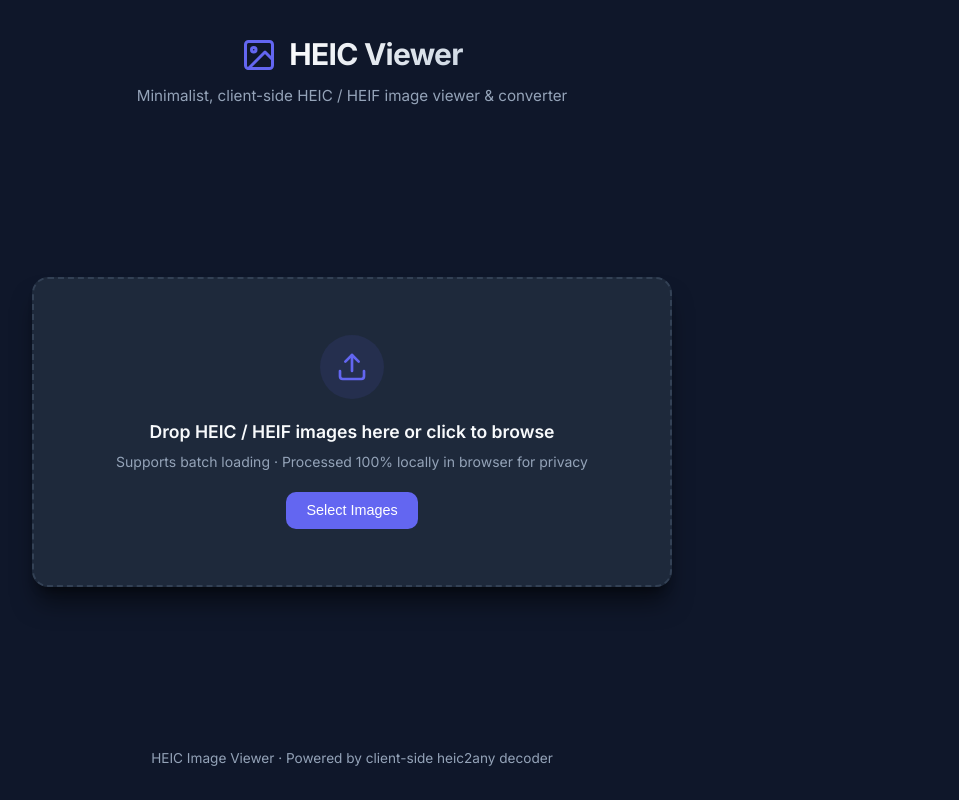
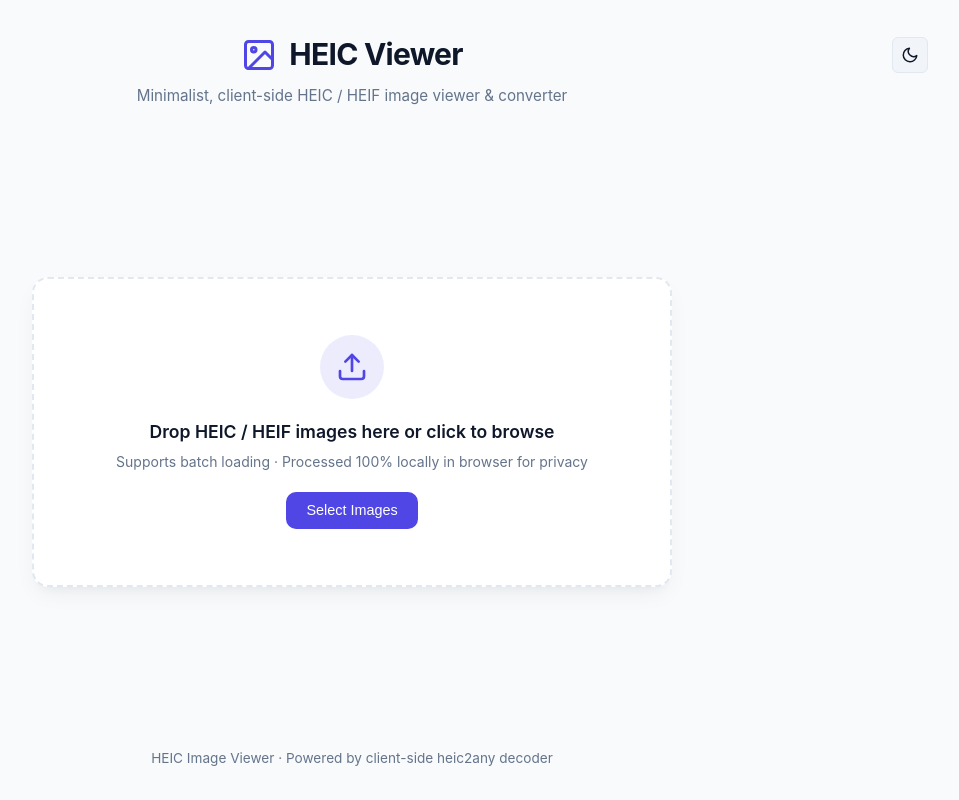
Before and after one commit to open-heic-file/open-heic-file.github.io, a plain HTML site: page index.html in a window 1280 px wide. Shown: the whole page, without its empty margins (288-1247 px from the left). Drawn offline with Linux system fonts and the light colour scheme.

Commit message:
feat: theme="light" for open heic file

```diff
--- a/index.html
+++ b/index.html
@@ -1,18 +1,16 @@
 <!DOCTYPE html>
-<html lang="en">
+<html lang="en" data-theme="light">
 <head>
   <meta charset="UTF-8">
   <meta name="viewport" content="width=device-width, initial-scale=1.0">
   <title>HEIC Image Viewer - Minimal, Free & Local Processing</title>
   <meta name="description" content="A minimalist online HEIC / HEIF image viewer and converter. Fast, zero upload, 100% private local browser decoding.">
-  <link rel="preconnect" href="https://fonts.googleapis.com">
-  <link rel="preconnect" href="https://fonts.gstatic.com" crossorigin>
-  <link href="https://fonts.googleapis.com/css2?family=Inter:wght@400;500;600;700&display=swap" rel="stylesheet">
   <link rel="stylesheet" href="src/style.css">
 </head>
 <body>
   <div class="app-container">
     <header class="app-header">
+      <div class="header-top">
         <div class="logo-area">
           <svg class="logo-icon" xmlns="http://www.w3.org/2000/svg" viewBox="0 0 24 24" fill="none" stroke="currentColor" stroke-width="2" stroke-linecap="round" stroke-linejoin="round">
             <rect x="3" y="3" width="18" height="18" rx="2" ry="2"/>
@@ -20,6 +18,11 @@
             <polyline points="21 15 16 10 5 21"/>
           </svg>
           <h1>HEIC Viewer</h1>
+        </div>
+        <button id="btn-theme-toggle" class="icon-btn theme-toggle-btn" title="Toggle Light / Dark theme">
+          <svg class="sun-icon hidden" xmlns="http://www.w3.org/2000/svg" viewBox="0 0 24 24" fill="none" stroke="currentColor" stroke-width="2" stroke-linecap="round" stroke-linejoin="round"><circle cx="12" cy="12" r="5"/><line x1="12" y1="1" x2="12" y2="3"/><line x1="12" y1="21" x2="12" y2="23"/><line x1="4.22" y1="4.22" x2="5.64" y2="5.64"/><line x1="18.36" y1="18.36" x2="19.78" y2="19.78"/><line x1="1" y1="12" x2="3" y2="12"/><line x1="21" y1="12" x2="23" y2="12"/><line x1="4.22" y1="19.78" x2="5.64" y2="18.36"/><line x1="18.36" y1="5.64" x2="19.78" y2="4.22"/></svg>
+          <svg class="moon-icon" xmlns="http://www.w3.org/2000/svg" viewBox="0 0 24 24" fill="none" stroke="currentColor" stroke-width="2" stroke-linecap="round" stroke-linejoin="round"><path d="M21 12.79A9 9 0 1 1 11.21 3 7 7 0 0 0 21 12.79z"/></svg>
+        </button>
       </div>
       <p class="subtitle">Minimalist, client-side HEIC / HEIF image viewer & converter</p>
     </header>
--- a/src/script.js
+++ b/src/script.js
@@ -1,6 +1,7 @@
 /**
  * Minimalist HEIC Image Viewer
- * Dynamically loads heic2any library via LoadJS for client-side HEIC/HEIF decoding
+ * Dynamically loads heic2any library via LoadJS for client-side HEIC/HEIF decoding.
+ * Supports light & dark theme switching with system font defaults.
  */
 
 document.addEventListener("DOMContentLoaded", () => {
@@ -16,6 +17,11 @@ document.addEventListener("DOMContentLoaded", () => {
   const thumbnailBar = document.getElementById("thumbnail-bar");
   const demo1 = document.getElementById("demo1");
   const imageStage = document.getElementById("image-stage");
+
+  // Theme Toggle Elements
+  const btnThemeToggle = document.getElementById("btn-theme-toggle");
+  const sunIcon = btnThemeToggle ? btnThemeToggle.querySelector(".sun-icon") : null;
+  const moonIcon = btnThemeToggle ? btnThemeToggle.querySelector(".moon-icon") : null;
 
   // Toolbar Elements
   const fileNameEl = document.getElementById("file-name");
@@ -37,6 +43,30 @@ document.addEventListener("DOMContentLoaded", () => {
   let isDragging = false;
   let startX = 0, startY = 0;
   let translateX = 0, translateY = 0;
+
+  // === Theme Switcher (Default: Light) ===
+  function applyTheme(theme) {
+    document.documentElement.setAttribute("data-theme", theme);
+    localStorage.setItem("theme", theme);
+    if (theme === "dark") {
+      sunIcon?.classList.remove("hidden");
+      moonIcon?.classList.add("hidden");
+    } else {
+      sunIcon?.classList.add("hidden");
+      moonIcon?.classList.remove("hidden");
+    }
+  }
+
+  const savedTheme = localStorage.getItem("theme") || "light";
+  applyTheme(savedTheme);
+
+  if (btnThemeToggle) {
+    btnThemeToggle.addEventListener("click", () => {
+      const currentTheme = document.documentElement.getAttribute("data-theme") || "light";
+      const nextTheme = currentTheme === "light" ? "dark" : "light";
+      applyTheme(nextTheme);
+    });
+  }
 
   /**
    * Helper function to dynamically load heic2any open-source library via loadjs
--- a/src/style.css
+++ b/src/style.css
@@ -1,5 +1,33 @@
-/* === 全局与变量定义 === */
+/* === Theme Variables (Default: Light Theme) === */
 :root {
+  --bg-primary: #f8fafc;
+  --bg-secondary: #ffffff;
+  --bg-tertiary: #f1f5f9;
+  --border-color: #e2e8f0;
+  --border-hover: #4f46e5;
+  --text-main: #0f172a;
+  --text-muted: #64748b;
+  --primary-color: #4f46e5;
+  --primary-hover: #4338ca;
+  --accent-color: #059669;
+  --accent-hover: #047857;
+  --stage-bg: #f1f5f9;
+  --stage-grid: #cbd5e1;
+  --toolbar-bg: rgba(255, 255, 255, 0.85);
+  --shadow-main: 0 10px 25px -5px rgba(0, 0, 0, 0.06), 0 8px 10px -6px rgba(0, 0, 0, 0.04);
+  --icon-btn-bg: #f1f5f9;
+  --icon-btn-border: #e2e8f0;
+  --icon-btn-hover: #cbd5e1;
+  --badge-bg: rgba(79, 70, 229, 0.1);
+  --badge-text: #4f46e5;
+  --radius-lg: 16px;
+  --radius-md: 10px;
+  --radius-sm: 6px;
+  --transition-fast: all 0.2s cubic-bezier(0.4, 0, 0.2, 1);
+}
+
+/* === Dark Theme Variables === */
+[data-theme="dark"] {
   --bg-primary: #0f172a;
   --bg-secondary: #1e293b;
   --bg-tertiary: #334155;
@@ -10,11 +38,16 @@
   --primary-color: #6366f1;
   --primary-hover: #4f46e5;
   --accent-color: #10b981;
-  --radius-lg: 16px;
-  --radius-md: 10px;
-  --radius-sm: 6px;
+  --accent-hover: #059669;
+  --stage-bg: #0b0f19;
+  --stage-grid: #1e293b;
+  --toolbar-bg: rgba(15, 23, 42, 0.75);
   --shadow-main: 0 20px 25px -5px rgba(0, 0, 0, 0.5), 0 8px 10px -6px rgba(0, 0, 0, 0.4);
-  --transition-fast: all 0.2s cubic-bezier(0.4, 0, 0.2, 1);
+  --icon-btn-bg: rgba(255, 255, 255, 0.05);
+  --icon-btn-border: rgba(255, 255, 255, 0.1);
+  --icon-btn-hover: rgba(255, 255, 255, 0.15);
+  --badge-bg: rgba(99, 102, 241, 0.15);
+  --badge-text: #818cf8;
 }
 
 * {
@@ -24,7 +57,7 @@
 }
 
 body {
-  font-family: 'Inter', -apple-system, BlinkMacSystemFont, "Segoe UI", Roboto, "Helvetica Neue", Arial, sans-serif;
+  font-family: -apple-system, BlinkMacSystemFont, "Segoe UI", Roboto, "Helvetica Neue", Arial, sans-serif, "Apple Color Emoji", "Segoe UI Emoji";
   background-color: var(--bg-primary);
   color: var(--text-main);
   min-height: 100vh;
@@ -32,6 +65,7 @@ body {
   flex-direction: column;
   line-height: 1.5;
   -webkit-font-smoothing: antialiased;
+  transition: background-color 0.3s ease, color 0.3s ease;
 }
 
 .app-container {
@@ -44,10 +78,19 @@ body {
   min-height: 100vh;
 }
 
-/* === 头部样式 === */
+/* === Header Styles === */
 .app-header {
   text-align: center;
   margin-bottom: 2.5rem;
+  position: relative;
+}
+
+.header-top {
+  display: flex;
+  align-items: center;
+  justify-content: center;
+  position: relative;
+  margin-bottom: 0.5rem;
 }
 
 .logo-area {
@@ -55,7 +98,6 @@ body {
   align-items: center;
   justify-content: center;
   gap: 0.75rem;
-  margin-bottom: 0.5rem;
 }
 
 .logo-icon {
@@ -67,10 +109,15 @@ body {
 .logo-area h1 {
   font-size: 1.875rem;
   font-weight: 700;
-  background: linear-gradient(135deg, #ffffff 0%, #cbd5e1 100%);
-  -webkit-background-clip: text;
-  -webkit-text-fill-color: transparent;
+  color: var(--text-main);
   letter-spacing: -0.025em;
+}
+
+.theme-toggle-btn {
+  position: absolute;
+  right: 0;
+  top: 50%;
+  transform: translateY(-50%);
 }
 
 .subtitle {
@@ -78,7 +125,7 @@ body {
   font-size: 0.95rem;
 }
 
-/* === 主内容区 === */
+/* === Main Content === */
 .main-content {
   flex: 1;
   display: flex;
@@ -87,7 +134,7 @@ body {
   justify-content: center;
 }
 
-/* === 拖拽上传区域 === */
+/* === Upload Drop Zone === */
 .drop-zone {
   width: 100%;
   max-width: 640px;
@@ -102,13 +149,9 @@ body {
 }
 
 .drop-zone:hover, .drop-zone.drag-over {
-  border-color: var(--primary-color);
-  background: rgba(99, 102, 241, 0.05);
+  border-color: var(--border-hover);
+  background: var(--bg-tertiary);
   transform: translateY(-2px);
-}
-
-.drop-zone.drag-over {
-  box-shadow: 0 0 25px rgba(99, 102, 241, 0.3);
 }
 
 .drop-content {
@@ -122,7 +165,7 @@ body {
   width: 64px;
   height: 64px;
   border-radius: 50%;
-  background: rgba(99, 102, 241, 0.1);
+  background: var(--badge-bg);
   display: flex;
   align-items: center;
   justify-content: center;
@@ -132,7 +175,6 @@ body {
 
 .drop-zone:hover .icon-circle {
   transform: scale(1.1);
-  background: rgba(99, 102, 241, 0.2);
 }
 
 .icon-circle svg {
@@ -152,7 +194,7 @@ body {
   color: var(--text-muted);
 }
 
-/* === 按钮样式 === */
+/* === Buttons === */
 .btn {
   display: inline-flex;
   align-items: center;
@@ -174,7 +216,7 @@ body {
 
 .btn-primary:hover {
   background: var(--primary-hover);
-  box-shadow: 0 4px 12px rgba(99, 102, 241, 0.4);
+  box-shadow: 0 4px 12px rgba(79, 70, 229, 0.3);
 }
 
 .btn-secondary {
@@ -183,8 +225,8 @@ body {
 }
 
 .btn-secondary:hover {
-  background: #059669;
-  box-shadow: 0 4px 12px rgba(16, 185, 129, 0.4);
+  background: var(--accent-hover);
+  box-shadow: 0 4px 12px rgba(5, 150, 105, 0.3);
 }
 
 .btn-outline {
@@ -203,8 +245,8 @@ body {
   width: 36px;
   height: 36px;
   border-radius: var(--radius-sm);
-  background: rgba(255, 255, 255, 0.05);
-  border: 1px solid rgba(255, 255, 255, 0.1);
+  background: var(--icon-btn-bg);
+  border: 1px solid var(--icon-btn-border);
   color: var(--text-main);
   display: inline-flex;
   align-items: center;
@@ -214,7 +256,7 @@ body {
 }
 
 .icon-btn:hover {
-  background: rgba(255, 255, 255, 0.15);
+  background: var(--icon-btn-hover);
   transform: translateY(-1px);
 }
 
@@ -223,7 +265,7 @@ body {
   height: 18px;
 }
 
-/* === 加载状态 === */
+/* === Loading State === */
 .loading-state {
   display: flex;
   flex-direction: column;
@@ -240,7 +282,7 @@ body {
 .spinner {
   width: 48px;
   height: 48px;
-  border: 4px solid rgba(99, 102, 241, 0.2);
+  border: 4px solid var(--border-color);
   border-left-color: var(--primary-color);
   border-radius: 50%;
   animation: spin 1s linear infinite;
@@ -253,6 +295,7 @@ body {
 #loading-text {
   font-size: 1.05rem;
   font-weight: 500;
+  color: var(--text-main);
 }
 
 .loading-subtext {
@@ -260,7 +303,7 @@ body {
   color: var(--text-muted);
 }
 
-/* === 查看器与工具栏 === */
+/* === Viewer & Toolbar === */
 .viewer-section {
   width: 100%;
   display: flex;
@@ -268,7 +311,6 @@ body {
   gap: 1rem;
 }
 
-/* 缩略图栏 */
 .thumbnail-bar {
   display: flex;
   gap: 0.5rem;
@@ -314,7 +356,7 @@ body {
 
 .toolbar {
   padding: 1rem 1.5rem;
-  background: rgba(15, 23, 42, 0.6);
+  background: var(--toolbar-bg);
   backdrop-filter: blur(12px);
   border-bottom: 1px solid var(--border-color);
   display: flex;
@@ -339,13 +381,13 @@ body {
 }
 
 .badge {
-  background: rgba(99, 102, 241, 0.15);
-  color: var(--primary-color);
+  background: var(--badge-bg);
+  color: var(--badge-text);
   padding: 0.2rem 0.6rem;
   border-radius: 9999px;
   font-size: 0.75rem;
   font-weight: 600;
-  border: 1px solid rgba(99, 102, 241, 0.3);
+  border: 1px solid var(--border-color);
 }
 
 .file-info {
@@ -366,7 +408,7 @@ body {
   text-align: center;
 }
 
-/* 舞台与图片呈现 */
+/* Image Stage */
 .image-stage {
   position: relative;
   min-height: 500px;
@@ -375,9 +417,8 @@ body {
   align-items: center;
   justify-content: center;
   overflow: hidden;
-  background-color: #0b0f19;
-  background-image:
-    radial-gradient(#1e293b 1px, transparent 1px);
+  background-color: var(--stage-bg);
+  background-image: radial-gradient(var(--stage-grid) 1px, transparent 1px);
   background-size: 20px 20px;
   padding: 2rem;
   cursor: grab;
@@ -393,11 +434,11 @@ body {
   object-fit: contain;
   border-radius: 4px;
   transition: transform 0.15s ease-out;
-  box-shadow: 0 10px 30px rgba(0, 0, 0, 0.5);
+  box-shadow: 0 10px 30px rgba(0, 0, 0, 0.15);
   user-select: none;
 }
 
-/* === 页脚 === */
+/* === Footer === */
 .app-footer {
   margin-top: auto;
   padding-top: 2rem;
@@ -406,12 +447,11 @@ body {
   color: var(--text-muted);
 }
 
-/* === 通用隐藏类 === */
+/* Utilities */
 .hidden {
   display: none !important;
 }
 
-/* === 响应式调整 === */
 @media (max-width: 768px) {
   .toolbar {
     flex-direction: column;
@@ -426,4 +466,13 @@ body {
   .file-meta {
     justify-content: center;
   }
+
+  .theme-toggle-btn {
+    position: static;
+    transform: none;
+  }
+
+  .header-top {
+    justify-content: space-between;
+  }
 }
```
Lines whose indentation alone changed are shown as unchanged.
